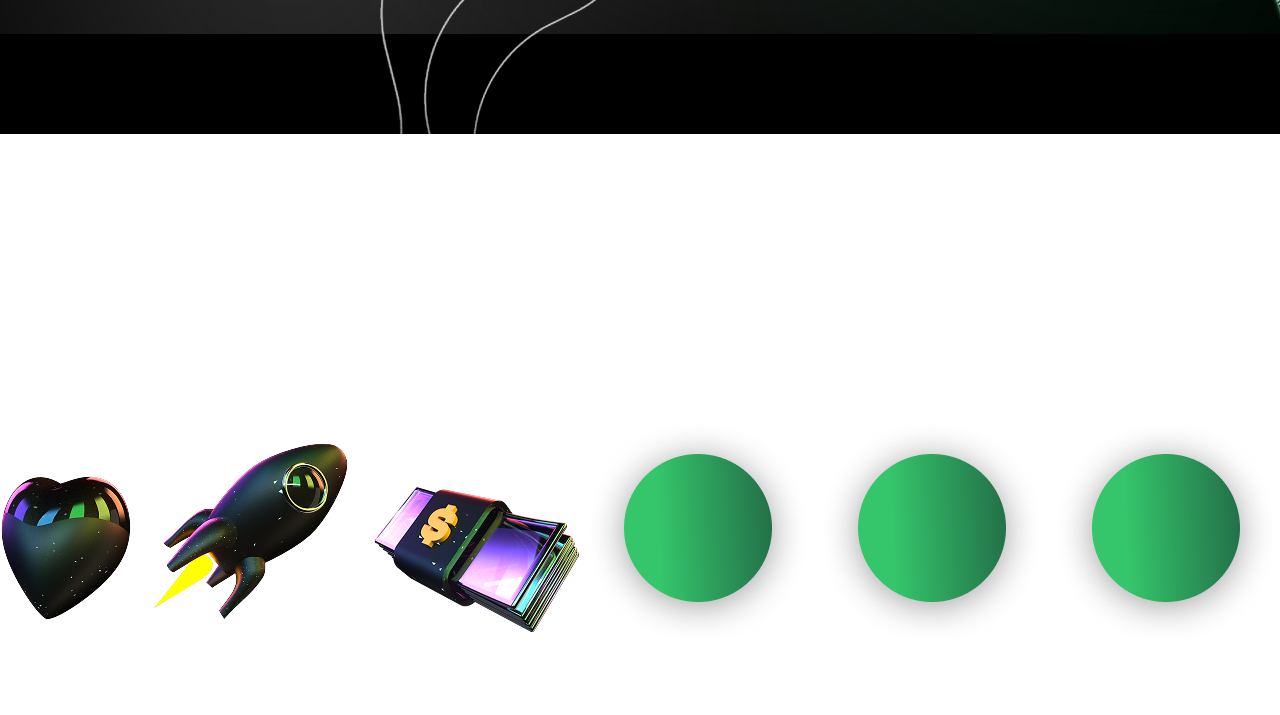
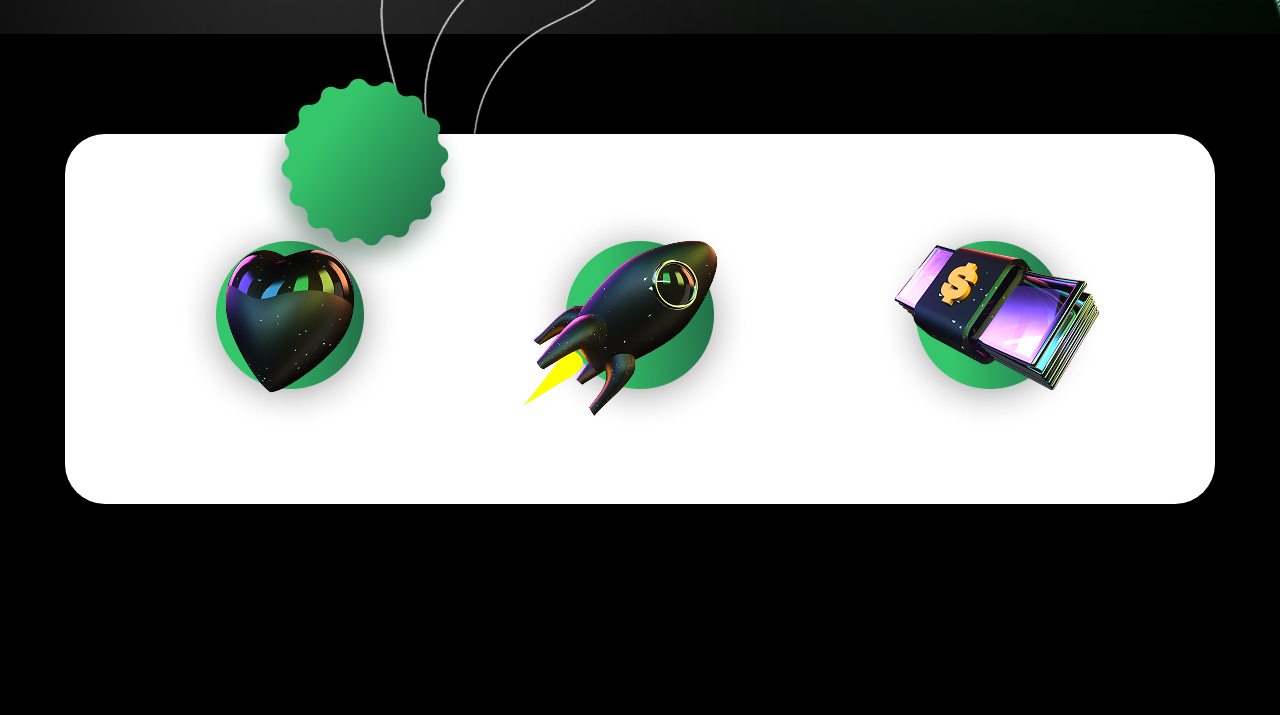
Before and after one commit to ruezzzo/starbucks, a plain HTML site: page izrael.html in a window 1280 px wide. Shown: the part 766-1481 px from the top of the page. Drawn offline with Linux system fonts and the light colour scheme.

Commit message:
Update style.css

```diff
--- a/css/style.css
+++ b/css/style.css
@@ -20,9 +20,9 @@ body {
   font-family: "Montserrat", sans-serif;
   color: white;
   background-color: black;
-  overflow-x: hidden;  /* не даём странице растягиваться по горизонтали */
-  overflow-y: scroll;  /* включаем вертикальную прокрутку */
-  height: auto;        /* тело страницы теперь может быть больше экрана */
+  overflow-x: hidden;
+  overflow-y: scroll;
+  height: auto;
 }
 
 /* Background image */
@@ -36,7 +36,7 @@ body {
   z-index: -3;
 }
 
-/* Floating blurry circles */
+
 .blur-orbs {
   position: fixed;
   top: 0;
@@ -92,7 +92,7 @@ body {
   50% { transform: translate(80px, -60px); }
 }
 
-/* Header */
+
 .header {
   width: 100%;
   padding: 40px 100px;
@@ -115,13 +115,13 @@ body {
   color: #00ff99;
 }
 
-/* Hero section */
+
 .hero {
   text-align: center;
   color: white;
   margin-top: 180px;
   z-index: 1;
-  transform: scale(1.4); /* 40% bigger */
+  transform: scale(1.4);
 }
 
 .hero h1 {
@@ -154,7 +154,7 @@ body {
 
 
 
-/* === ФОН С КРУЖКАМИ === */
+
 .background {
   position: fixed;
   top: 0;
@@ -165,7 +165,7 @@ body {
   z-index: -1;
 }
 
-/* === КРУЖКИ === */
+
 .circle {
   position: absolute;
   width: 302px;
@@ -175,12 +175,12 @@ body {
   animation: float 25s infinite ease-in-out alternate;
 }
 
-/* --- Разные цвета и яркость --- */
+
 .circle:nth-child(1) {
   top: 10%;
   left: 15%;
   background: radial-gradient(circle, #00ff88 0%, #006633 100%);
-  opacity: 0.6; /* тусклый */
+  opacity: 0.6;
   animation-duration: 15s;
 }
 
@@ -211,12 +211,12 @@ body {
 .circle:nth-child(5) {
   top: 60%;
   left: 40%;
-  background: radial-gradient(circle, #ffffff 0%, #aaaaaa 100%); /* белый мягкий */
+  background: radial-gradient(circle, #ffffff 0%, #aaaaaa 100%);
   opacity: 0.5;
   animation-duration: 20s;
 }
 
-/* === Анимация плавания === */
+
 @keyframes float {
   0% { transform: translate(0, 0) scale(1); }
   25% { transform: translate(100px, -150px) scale(1.2); }
@@ -225,7 +225,7 @@ body {
   100% { transform: translate(0, 0) scale(1); }
 }
 
-/* === ХЕДЕР === */
+
 .header {
   position: relative;
   z-index: 2;
@@ -256,7 +256,7 @@ body {
   position: absolute;
   top: 250px;
   right: 0px;
-  height: 1000px;        /* меньше */
+  height: 1000px;
   pointer-events: none;
   opacity: 0.8;
   z-index: 1;
@@ -291,7 +291,7 @@ transform: rotate(10deg);
 }
 
 .gradient-text {
-  background: linear-gradient(90deg, #55cc7c, #2a5338); /* Цвета градиента */
+  background: linear-gradient(90deg, #55cc7c, #2a5338);
  background-clip: text;
  -webkit-text-fill-color: transparent;
   font-size: 35px;
@@ -323,7 +323,7 @@ transform: rotate(10deg);
   position: absolute;
   display: flex;
   flex-direction: column;
-  background: linear-gradient(90deg, #55cc7c, #2a5338); /* Цвета градиента */
+  background: linear-gradient(90deg, #55cc7c, #2a5338);
  background-clip: text;
  -webkit-text-fill-color: transparent;
   font-size: 35px;
@@ -336,8 +336,8 @@ transform: rotate(10deg);
 }
 
 .New-Cafe p {
-  margin: 0; /* убираем стандартные браузерные отступы */
-  line-height: 1; /* чтобы текст не влиял друг на друга */
+  margin: 0;
+  line-height: 1;
 }
 
 .white-text {
@@ -356,8 +356,9 @@ transform: rotate(10deg);
 
 
 .info-section {
-  position: absolute; /* чтобы абсолютные элементы внутри могли позиционироваться */
-  height: 800px; /* просто пример, можешь менять */
+  position: absolute;
+  height: 370px;
+  width: 1150px;
 }
 
 .click {
@@ -367,9 +368,9 @@ transform: rotate(10deg);
 }
 
 .buttons {
- display: inline-flex; /* вместо inline-block */
-  justify-content: center; /* по горизонтали */
-  align-items: center; /* по вертикали */
+ display: inline-flex;
+  justify-content: center;
+  align-items: center;
   padding: 12px 24px;
   background: linear-gradient(90deg, #55cc7c, #2a5338);
   color: white;
@@ -402,7 +403,7 @@ transform: rotate(10deg);
   font-size: 20px;
   font-weight: 200;
   color: white;
-  background-color: #121517; /* кнопка черная */
+  background-color: #121517;
   border-radius: 90px;
   text-decoration: none;
   z-index: 0;
@@ -413,8 +414,8 @@ transform: rotate(10deg);
 .buttons2::before {
   content: "";
   position: absolute;
-  inset: 0; /* занимает всю кнопку */
-  padding: 1px; /* толщина бортика */
+  inset: 0;
+  padding: 1px;
   border-radius: 90px;
   background: linear-gradient(90deg, #5e5e5e, #9e9e9e);
   -webkit-mask:
@@ -426,7 +427,94 @@ transform: rotate(10deg);
 }
 
 .click {
-  display: flex;       /* ставим кнопки в ряд */
-  justify-content: center; /* центрируем весь блок */
-  gap: 20px;           /* расстояние между кнопками */
+  display: flex;
+  justify-content: center;
+  gap: 20px;
 }
+
+
+.text-zov {
+  position: relative;
+  top: -650px;
+ right: 500px;
+  display: flex;
+  justify-content: center;
+  z-index: 10;
+  font-weight: 200;
+}
+
+.zovzovzov {
+  display: flex;
+  gap: 60px;
+  font-size: 60px;
+  color: white;
+  font-family: "Montserrat", sans-serif;
+}
+
+.gradient2-text {
+  background: linear-gradient(90deg, #55cc7c, #2a5338);
+ background-clip: text;
+ -webkit-text-fill-color: transparent;
+ font-weight: 400;
+}
+
+.text2-zov {
+  position: relative;
+  top: -720px;
+  right: 510px;
+  display: flex;
+  gap: 100px;
+  justify-content: center;
+  z-index: 10;
+  font-weight: 300;
+  font-family: "Montserrat", sans-serif;
+}
+
+
+.star1488 {
+ position: relative;
+bottom: 650px;
+left: 250px;
+  z-index: 99;
+}
+
+
+.info-item1 {
+
+  position: absolute;
+  display: flex;
+  gap: 200px;
+  align-items: center; /* <-- вот ключевой момент */
+  z-index: 7;
+
+}
+
+
+.heart {
+  position: relative;
+  left: 70px;
+   top: 40px;
+}
+
+.rocket {
+  position: relative;
+  left: 20px;
+  top: 50px;
+}
+
+.money {
+  position: relative;
+  right: 25px;
+   top: 40px;
+}
+
+.info-box,
+.info-item1 {
+  transform: translateY(-40px); /* поднимает всё содержимое вверх */
+}
+
+.info-item2 {
+  display: flex;
+  gap: 120px;          /* расстояние между эллипсами */
+  align-items: center;
+}
```
